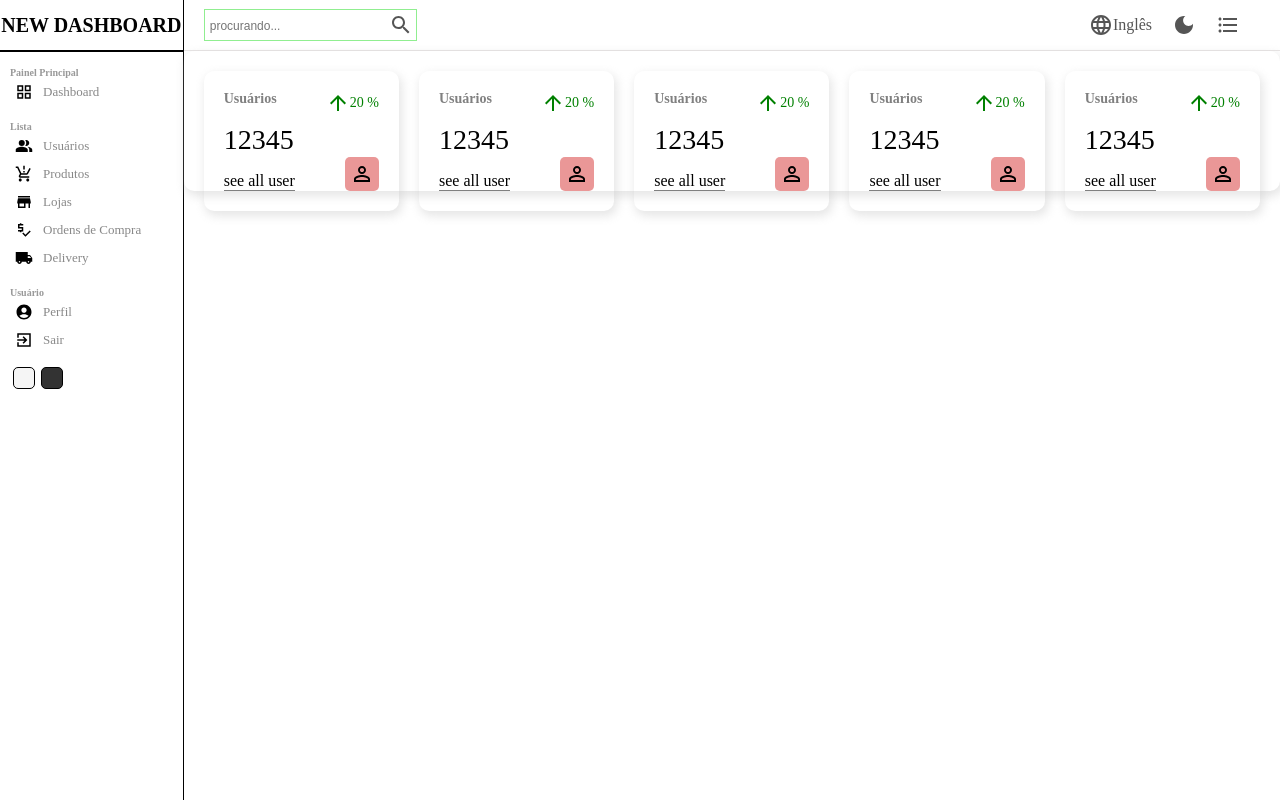
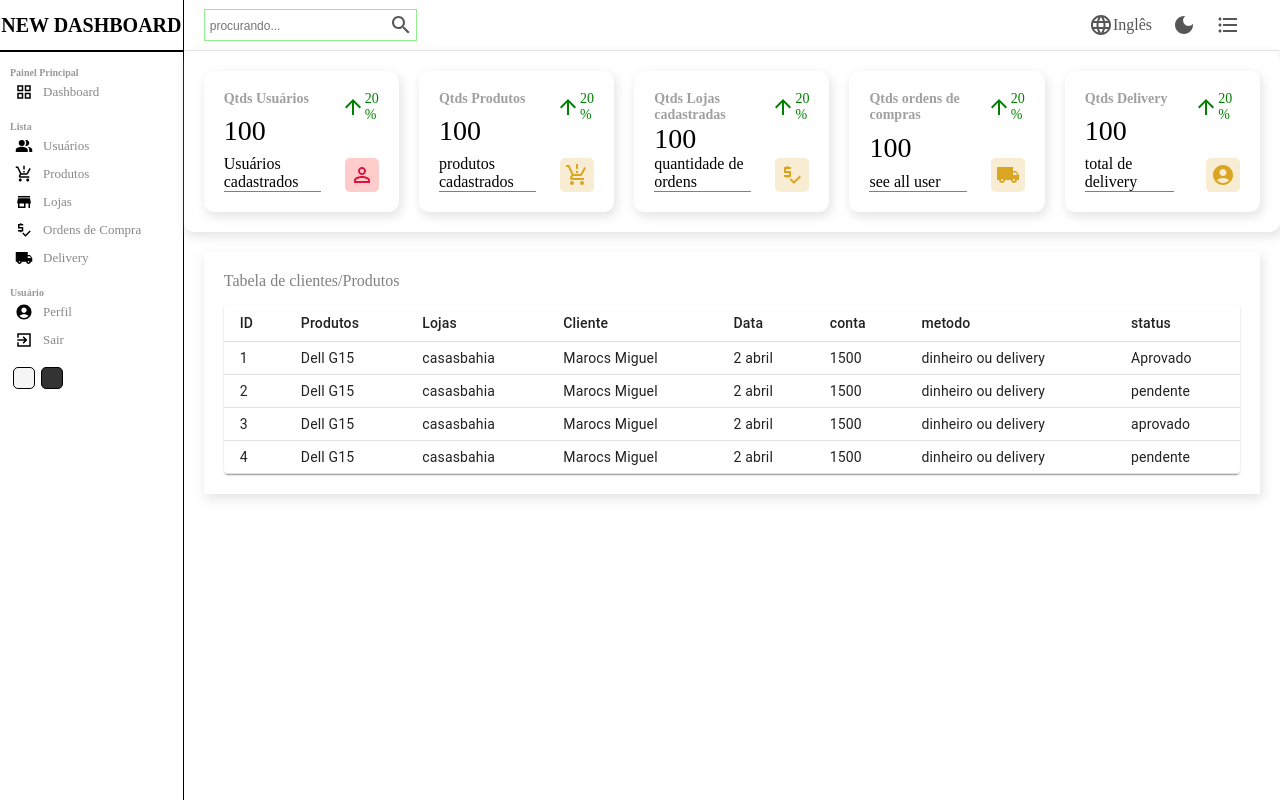
Before and after one commit to victor2706/Projeto-Final-frontend, a React (Create React App) app: page / in a window 1280 px wide. Built offline with nearby package versions, Linux system fonts and the light colour scheme.

Commit message:
Lista config

```diff
--- a/package.json
+++ b/package.json
@@ -11,7 +11,9 @@
     "@testing-library/react": "^13.2.0",
     "@testing-library/user-event": "^13.5.0",
     "axios": "^0.27.2",
+    "chart.js": "^3.8.0",
     "react": "^18.1.0",
+    "react-chartjs-2": "^4.1.0",
     "react-dom": "^18.1.0",
     "react-hook-form": "^7.31.2",
     "react-icons": "^4.3.1",
--- a/src/components/Ferramentas/Ferramentas.jsx
+++ b/src/components/Ferramentas/Ferramentas.jsx
@@ -1,54 +1,84 @@
 import "./ferramentas.scss"
 import PersonOutlineSharpIcon from '@mui/icons-material/PersonOutlineSharp';
 import ArrowUpwardSharpIcon from '@mui/icons-material/ArrowUpwardSharp';
+import ProductionQuantityLimitsSharpIcon from '@mui/icons-material/ProductionQuantityLimitsSharp';
+import PriceCheckSharpIcon from '@mui/icons-material/PriceCheckSharp';
+import LocalShippingSharpIcon from '@mui/icons-material/LocalShippingSharp';
+import AccountCircleSharpIcon from '@mui/icons-material/AccountCircleSharp';
 
 const Ferramentas = ({ type }) => {
+    let data;
 
-    let data;
+    //temporario
+
+    const conta = 100;
+    const diferenca = 20;
 
     switch(type){
         case "Usuários":
+        data = {
+            title:" Qtds Usuários",
+            isMoney:false,
+            link: "Usuários cadastrados",
+            icon: <PersonOutlineSharpIcon className="icon"
+            style={{color: "crimson",backgroundColor: "rgba(255, 0, 0, 0.2)",
+            }}
+          />
 
-            data = {
-                title:"Usuários",
-                isMoney: false,
-                link:"see alll users",
-                icons: <PersonOutlineSharpIcon className="icon"/>
         };
         break;
         case "Produtos":
-
         data = {
-                    title:"Produtos",
-                    isMoney: false,
-                    link:"see alll users",
-                    icons: <PersonOutlineSharpIcon className="icon"/>
+            title:"Qtds Produtos",
+            isMoney:false,
+            link: "produtos cadastrados",
+            icon: <ProductionQuantityLimitsSharpIcon className="icon" style={{color: "goldenrod",backgroundColor: "rgba(218, 165, 32, 0.2)",
+        }}/>
         };
         break;
-                case "user":
+        case "Lojas Ordens de compra":
+        data = {
+            title:" Qtds Lojas cadastradas",
+            isMoney:false,
+            link: "quantidade de ordens",
+            icon: <PriceCheckSharpIcon className="icon" style={{color: "goldenrod",backgroundColor: "rgba(218, 165, 32, 0.2)",}}/>
+        };
+        break;
+        case "ordens de compras":
+        data = {
+            title:"Qtds ordens de compras",
+            isMoney:false,
+            link: "see all user",
+            icon: <LocalShippingSharpIcon className="icon" style={{color: "goldenrod",backgroundColor: "rgba(218, 165, 32, 0.2)",
+        }}/>
+        };
+        break;
+        case "Delivery":
+        data={
+            title:"Qtds Delivery",
+            isMoney:false,
+            link: "total de delivery",
+            icon: <AccountCircleSharpIcon className="icon" style={{color: "goldenrod",backgroundColor: "rgba(218, 165, 32, 0.2)",
+        }}/>
+        };
+        break;
+      default:
+          break;
 
-                    data = {
-                        title:"Usuários",
-                        isMoney: false,
-                        link:"see alll users",
-                        icons: <PersonOutlineSharpIcon className="icon"/>
-                    };
-            default:break;
     }
-
   return (
     <div className="ferramentas">
         <div className="left">
-            <span className="title">Usuários</span>
-            <span className="counter">12345</span>
-            <span className="link">see all user</span>
+            <span className="title">{data.title}</span>
+            <span className="counter">{data.isMoney && "$"} {conta}</span>
+            <span className="link">{data.link}</span>
         </div>
         <div className="right">
             <div className="porcentagem positivo">
                 <ArrowUpwardSharpIcon/>
-                20 %
+                {diferenca} %
             </div>
-            <PersonOutlineSharpIcon className="icon"/>
+            {data.icon}
         </div>
     </div>
   )
--- a/src/components/Ferramentas/ferramentas.scss
+++ b/src/components/Ferramentas/ferramentas.scss
@@ -6,7 +6,6 @@
     -webkit-box-shadow: 2px 4px 10px 1px rgba(0, 0, 0, 0.47);
     box-shadow: 2px 4px 10px 1px rgba(201, 201, 201, 0.47);
     border-radius: 10px;
-    height: 100px;
 
     .left, .right{
         display: flex;
@@ -17,7 +16,7 @@
         .title{
             font-weight: bold;
             font-size: 14px;
-            color: rgb(128, 128, 128);
+            color: rgb(160, 160, 160);
         }
 
         .counter{
@@ -44,7 +43,6 @@
         .icon{
             font-style: 18px;
             padding: 5px;
-            background-color: rgba(210, 35, 35, 0.47);
             border-radius: 5px;
             align-self: flex-end;
         }
--- /dev/null
+++ b/src/components/Tabela/Tabela.jsx
@@ -0,0 +1,90 @@
+import "./tabela.scss"
+import Table from '@mui/material/Table';
+import TableBody from '@mui/material/TableBody';
+import TableCell from '@mui/material/TableCell';
+import TableContainer from '@mui/material/TableContainer';
+import TableHead from '@mui/material/TableHead';
+import TableRow from '@mui/material/TableRow';
+import Paper from '@mui/material/Paper';
+
+const Lista = () => {
+    const rows = [{
+        id: 1,
+        produto: "Dell G15",
+        loja: "casasbahia",
+        img: "https://i.dell.com/sites/csimages/App-Merchandizing_Images/all/multiview_image_g15_intel_tgl_4.png",
+        cliente: "Marocs Miguel",
+        data: "2 abril",
+        conta: 1500,
+        metodo: "dinheiro ou delivery",
+        status: "Aprovado",
+    },
+    {
+        id: 2,
+        produto: "Dell G15",
+        loja: "casasbahia",
+        img: "https://i.dell.com/sites/csimages/App-Merchandizing_Images/all/multiview_image_g15_intel_tgl_4.png",
+        cliente: "Marocs Miguel",
+        data: "2 abril",
+        conta: 1500,
+        metodo: "dinheiro ou delivery",
+        status: "pendente",
+    },
+    {
+        id: 3,
+        produto: "Dell G15",
+        loja: "casasbahia",
+        img: "https://i.dell.com/sites/csimages/App-Merchandizing_Images/all/multiview_image_g15_intel_tgl_4.png",
+        cliente: "Marocs Miguel",
+        data: "2 abril",
+        conta: 1500,
+        metodo: "dinheiro ou delivery",
+        status: "aprovado",
+    },
+    {
+        id: 4,
+        produto: "Dell G15",
+        loja: "casasbahia",
+        img: "https://i.dell.com/sites/csimages/App-Merchandizing_Images/all/multiview_image_g15_intel_tgl_4.png",
+        cliente: "Marocs Miguel",
+        data: "2 abril",
+        conta: 1500,
+        metodo: "dinheiro ou delivery",
+        status: "pendente",
+    },
+];
+  return (
+    <TableContainer component={Paper}>
+    <Table sx={{ minWidth: 650 }} size="small" aria-label="a dense table">
+      <TableHead>
+        <TableRow>
+          <TableCell className="tableCell">ID</TableCell>
+          <TableCell className="tableCell">Produtos </TableCell>
+          <TableCell className="tableCell">Lojas </TableCell>
+          <TableCell className="tableCell">Cliente</TableCell>
+          <TableCell className="tableCell">Data</TableCell>
+          <TableCell className="tableCell">conta</TableCell>
+          <TableCell className="tableCell">metodo</TableCell>
+          <TableCell className="tableCell">status</TableCell>
+        </TableRow>
+      </TableHead>
+      <TableBody>
+        {rows.map((row) => (
+          <TableRow key={row.id}>
+            <TableCell>{row.id}</TableCell>
+            <TableCell className="tableCell">{row.produto}</TableCell>
+            <TableCell className="tableCell">{row.loja}</TableCell>
+            <TableCell className="tableCell">{row.cliente}</TableCell>
+            <TableCell className="tableCell">{row.data}</TableCell>
+            <TableCell className="tableCell">{row.conta}</TableCell>
+            <TableCell className="tableCell">{row.metodo}</TableCell>
+            <TableCell className="tableCell">{row.status}</TableCell>
+          </TableRow>
+        ))}
+      </TableBody>
+    </Table>
+  </TableContainer>
+  )
+}
+
+export default Lista
--- /dev/null
+++ b/src/components/Tabela/tabela.scss
@@ -0,0 +1,3 @@
+.tabela{
+
+}
--- a/src/pages/PaginaInicial/Paginainicial.jsx
+++ b/src/pages/PaginaInicial/Paginainicial.jsx
@@ -2,6 +2,7 @@ import "./Paginainicial.scss"
 import Menulat from "../../components/MenuLateral/Menulat";
 import Menutopo from "../../components/Menunotopo/Menutopo";
 import Ferramentas from "../../components/Ferramentas/Ferramentas";
+import Tabela from "../../components/Tabela/Tabela";
 
 const Paginainicial = () => {
   return (
@@ -16,12 +17,13 @@ const Paginainicial = () => {
             <Ferramentas type="ordens de compras"/>
             <Ferramentas type="Delivery"/>
           </div>
-          <div className="graficos">
-
+          <div className="ListaContainer">
+            <div className="ListaTitle">Tabela de clientes/Produtos</div>
+            <Tabela/>
           </div>
         </div>
     </div>
-  )
-}
+  );
+};
 
 export default Paginainicial
--- a/src/pages/PaginaInicial/Paginainicial.scss
+++ b/src/pages/PaginaInicial/Paginainicial.scss
@@ -6,10 +6,23 @@
         flex: 6;
 
 
-        .ferramentas{
+        .ferramentas, .graficos{
             display: flex;
             padding: 20px;
             gap: 20px;
         }
+
+        .ListaContainer{
+            -webkit-box-shadow: 2px 4px 10px 1px rgba(0, 0, 0, 0.47);
+            box-shadow: 2px 4px 10px 1px rgba(201, 201, 201, 0.47);
+            padding: 20px;
+            margin: 20px;
+
+            .ListaTitle{
+                font-weight: 500;
+                color: gray;
+                margin-bottom: 15px;
+            }
+        }
     }
 }
```
Also changed, not shown: src/components/faturamento/faturamento.jsx (deleted), src/components/faturamento/faturamento.scss (deleted), src/components/graficos/graficos.jsx (deleted), src/components/graficos/graficos.scss (deleted), 1 other file (tests, documents, lock files or other folders). Lines whose indentation alone changed are shown as unchanged.
